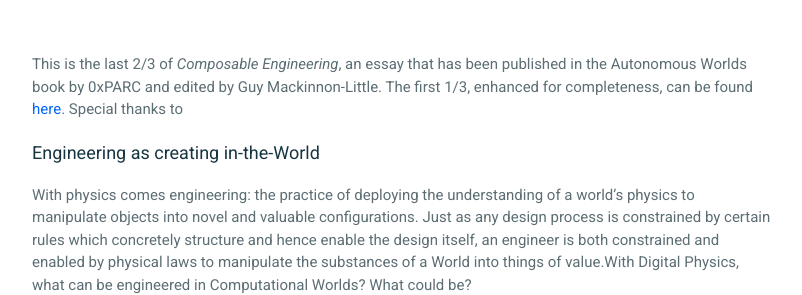
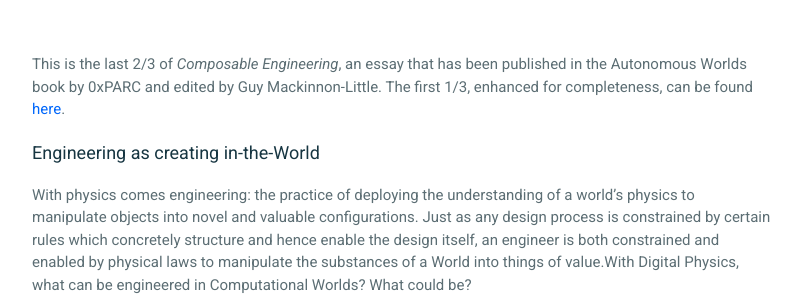
Before and after one commit to guiltygyoza/blog, a Jekyll site: the page built from _posts/2023-05-13-composable-engineering.md, in a window 1280 px wide and 900 px high. Shown: the part 246-541 px from the top of the window, without its empty margins (238-1040 px from the left). Built offline with Jekyll 4.4.1, drawn with Linux system fonts in a browser that asks for light colours.

Commit message:
fix typo

```diff
--- a/_posts/2023-05-13-composable-engineering.md
+++ b/_posts/2023-05-13-composable-engineering.md
@@ -6,7 +6,7 @@ categories: crypto
 published: true
 ---
 
-This is the last 2/3 of *Composable Engineering*, an essay that has been published in the Autonomous Worlds book by 0xPARC and edited by Guy Mackinnon-Little. The first 1/3, enhanced for completeness, can be found [here](https://www.guiltygyoza.xyz/2023/01/medium-rollup-digital-physics){:target="_blank"}. Special thanks to
+This is the last 2/3 of *Composable Engineering*, an essay that has been published in the Autonomous Worlds book by 0xPARC and edited by Guy Mackinnon-Little. The first 1/3, enhanced for completeness, can be found [here](https://www.guiltygyoza.xyz/2023/01/medium-rollup-digital-physics){:target="_blank"}.
 
 ### Engineering as creating in-the-World
 
```
